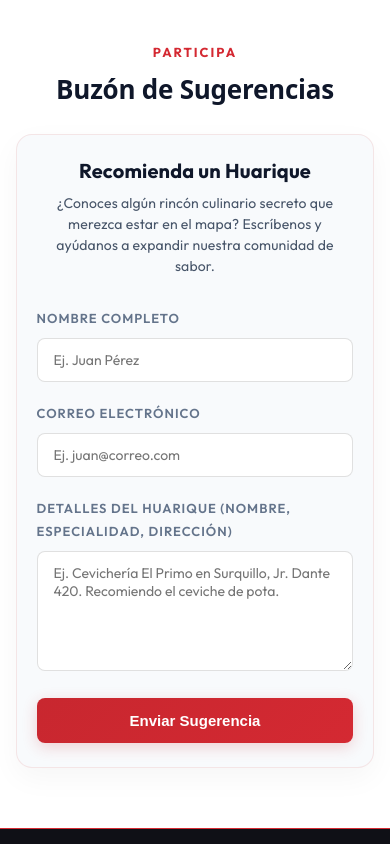
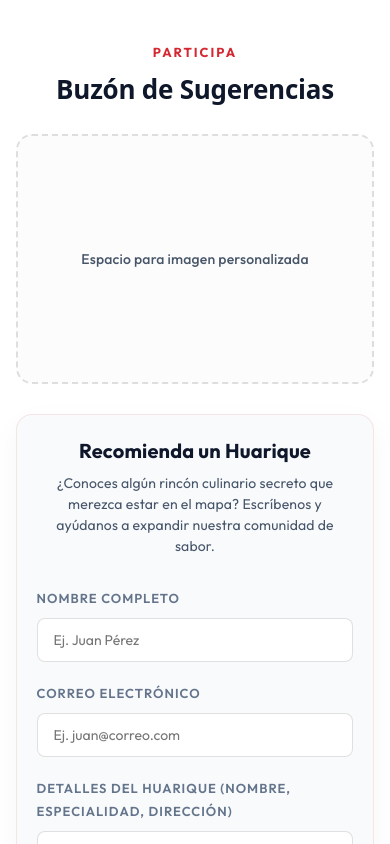
Before and after one commit to ChethhSito/HuariqueMapsFront, a React (Vite) app: page / in a window 390 px wide. Shown: the part 4020-4864 px from the top of the page. Built offline with nearby package versions, Linux system fonts and the light colour scheme.

Commit message:
Refactor: Change suggestions box to 2-column layout with left image placeholder and right form card

```diff
--- a/src/components/LandingPage.css
+++ b/src/components/LandingPage.css
@@ -214,6 +214,26 @@
   box-shadow: 0 0 15px rgba(212, 41, 50, 0.2);
 }
 
+.btn-join-2 {
+  background: transparent;
+  color: var(--peru-red-bright);
+  border: 1.5px solid var(--peru-red-bright);
+  padding: 8px 20px;
+  border-radius: 9999px;
+  font-weight: 600;
+  cursor: pointer;
+  transition: all 0.3s ease;
+  font-family: var(--font-sans);
+  font-size: 14px;
+  width: 50%;
+}
+
+.btn-join-2:hover {
+  background: var(--peru-red-bright);
+  color: var(--peru-white);
+  box-shadow: 0 0 15px rgba(212, 41, 50, 0.2);
+}
+
 .btn-nav-map {
   background: linear-gradient(135deg, var(--peru-red) 0%, var(--peru-red-bright) 100%);
   color: var(--peru-white);
@@ -233,6 +253,32 @@
   box-shadow: 0 6px 20px rgba(200, 39, 47, 0.4);
 }
 
+.btn-nav-map-2 {
+  background: linear-gradient(135deg, var(--peru-red) 0%, var(--peru-red-bright) 100%);
+  color: var(--peru-white);
+  padding: 8px 20px;
+  border-radius: 9999px;
+  font-weight: 600;
+  border: none;
+  cursor: pointer;
+  box-shadow: 0 4px 15px rgba(200, 39, 47, 0.2);
+  transition: transform 0.2s, box-shadow 0.2s;
+  font-family: var(--font-sans);
+  font-size: 14px;
+  width: 50%;
+}
+
+.btn-nav-map-2:hover {
+  transform: translateY(-2px);
+  box-shadow: 0 6px 20px rgba(200, 39, 47, 0.4);
+}
+
+
+.mobile-auth-buttons{
+  display: flex;
+  gap: 12px;
+  justify-content: center;
+}
 /* Hero Section */
 .hero-section {
   display: flex;
@@ -580,9 +626,53 @@
   transition: background 0.3s ease;
 }
 
+.suggestions-container-grid {
+  display: flex;
+  gap: 40px;
+  justify-content: center;
+  align-items: stretch;
+  max-width: 1100px;
+  margin: 0 auto;
+  box-sizing: border-box;
+}
+
+.suggestions-image-column {
+  flex: 1;
+  display: flex;
+  justify-content: center;
+  align-items: center;
+  width: 100%;
+}
+
+.suggestions-image-placeholder {
+  width: 100%;
+  max-width: 480px;
+  height: 100%;
+  min-height: 400px;
+  border: 2px dashed var(--peru-border-btn);
+  border-radius: 16px;
+  display: flex;
+  justify-content: center;
+  align-items: center;
+  color: var(--peru-text);
+  font-weight: 500;
+  font-size: 14px;
+  background: rgba(0, 0, 0, 0.01);
+  box-sizing: border-box;
+  padding: 20px;
+  text-align: center;
+}
+
+.suggestions-form-column {
+  flex: 1;
+  display: flex;
+  justify-content: center;
+  width: 100%;
+}
+
 .suggestions-card {
-  max-width: 580px;
-  margin: 0 auto;
+  width: 100%;
+  max-width: 540px;
   background: var(--peru-bg);
   border: 1.5px solid var(--peru-border);
   border-radius: 16px;
@@ -886,7 +976,17 @@
     width: 100%;
   }
 
-  /* suggestions card */
+  /* suggestions card and grid wrapping */
+  .suggestions-container-grid {
+    flex-direction: column;
+    gap: 30px;
+  }
+
+  .suggestions-image-placeholder {
+    height: 250px;
+    min-height: 250px;
+  }
+
   .suggestions-card {
     padding: 24px 20px;
   }
--- a/src/components/LandingPage.tsx
+++ b/src/components/LandingPage.tsx
@@ -190,12 +190,14 @@ export default function LandingPage({ onNavigate, isDark, onToggleTheme }: Landi
                   )}
                 </button>
               </div>
-              <button className="btn-join" onClick={() => { handleAuthAction(); setIsMenuOpen(false); }}>
+              <div className="mobile-auth-buttons">
+              <button className="btn-join-2" onClick={() => { handleAuthAction(); setIsMenuOpen(false); }}>
                 Únete
               </button>
-              <button className="btn-nav-map" onClick={() => { onNavigate('map'); setIsMenuOpen(false); }}>
+              <button className="btn-nav-map-2" onClick={() => { onNavigate('map'); setIsMenuOpen(false); }}>
                 Ver Mapa Interactivo
               </button>
+              </div>
             </div>
           </div>
         )}
@@ -313,6 +315,16 @@ export default function LandingPage({ onNavigate, isDark, onToggleTheme }: Landi
         <span className="section-tag">Participa</span>
         <h2 className="section-title">Buzón de Sugerencias</h2>
 
+        <div className="suggestions-container-grid">
+          {/* Left Column: Styled placeholder for future image */}
+          <div className="suggestions-image-column">
+            <div className="suggestions-image-placeholder">
+              <span>Espacio para imagen personalizada</span>
+            </div>
+          </div>
+
+          {/* Right Column: Suggestions Card & Form */}
+          <div className="suggestions-form-column">
             <div className="suggestions-card">
               <h3 className="suggestions-title">Recomienda un Huarique</h3>
               <p className="suggestions-desc">
@@ -369,6 +381,8 @@ export default function LandingPage({ onNavigate, isDark, onToggleTheme }: Landi
                   </button>
                 </form>
               )}
+            </div>
+          </div>
         </div>
       </section>
 
```
Lines whose indentation alone changed are shown as unchanged.
